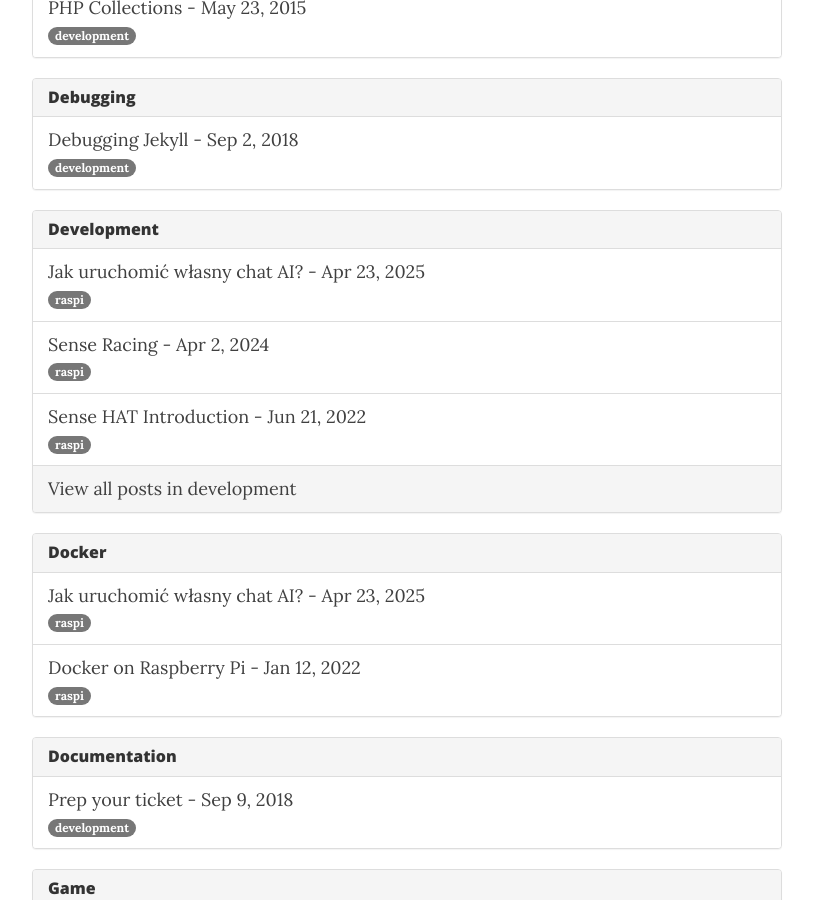
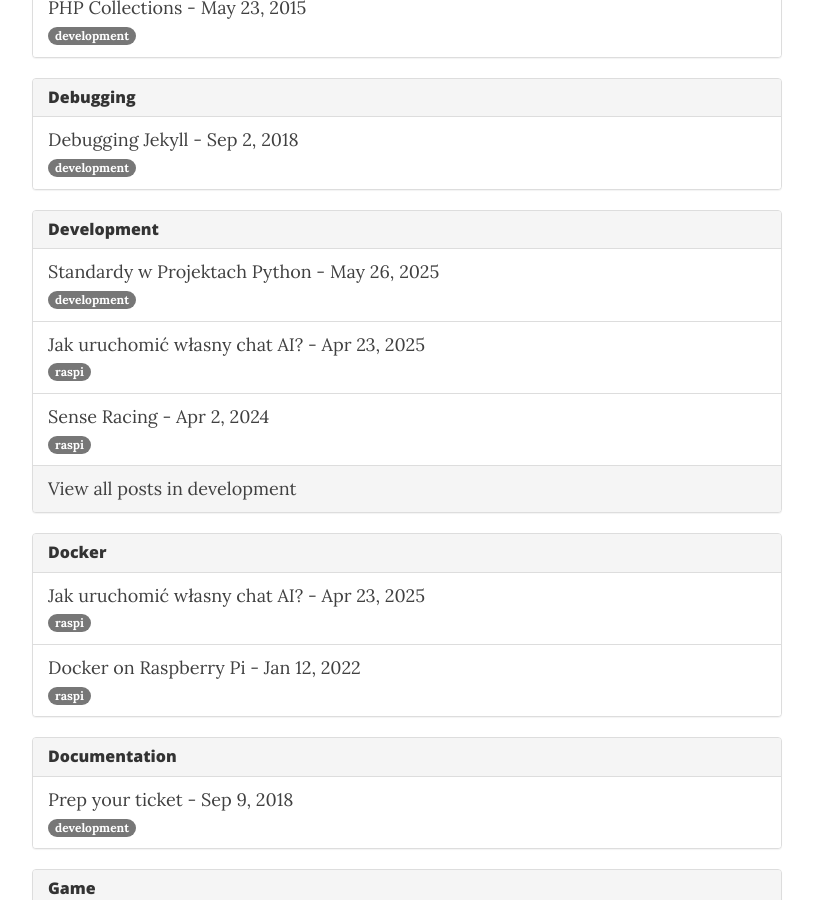
Before and after one commit to wnowicki/website, a Jekyll site: the page built from blog/tags.html, in a window 1280 px wide and 900 px high, scrolled down 2486 px. Shown: the whole window, without its empty margins (233-1046 px from the left). Built offline with Jekyll 4.4.1, drawn with Linux system fonts in a browser that asks for light colours; nearby versions of some CDN libraries; some of the changed text lies outside the part shown.

Commit message:
publish post

```diff
--- a/_drafts/uv-ruff-ty.md
+++ b/_posts/2025-05-26-uv-ruff-ty.md
@@ -2,7 +2,7 @@
 title: Standardy w Projektach Python
 layout: post
 subtitle: Wprowadzenie do narzędzi `uv`, `ruff` i `ty`
-date: 2025-05-25 19:10
+date: 2025-05-26 22:47
 author: wojtek
 post_id: 9112b822838bee19ce8db72fc5abe344
 categories:
@@ -14,8 +14,8 @@ tags:
 - python
 - tools
 - opensource
+- development
 ---
-
 ## Wstęp
 
 Python to wyjątkowy język programowania, a jego nazwa nawiązuje wprost do słynnego brytyjskiego kabaretu:
```
